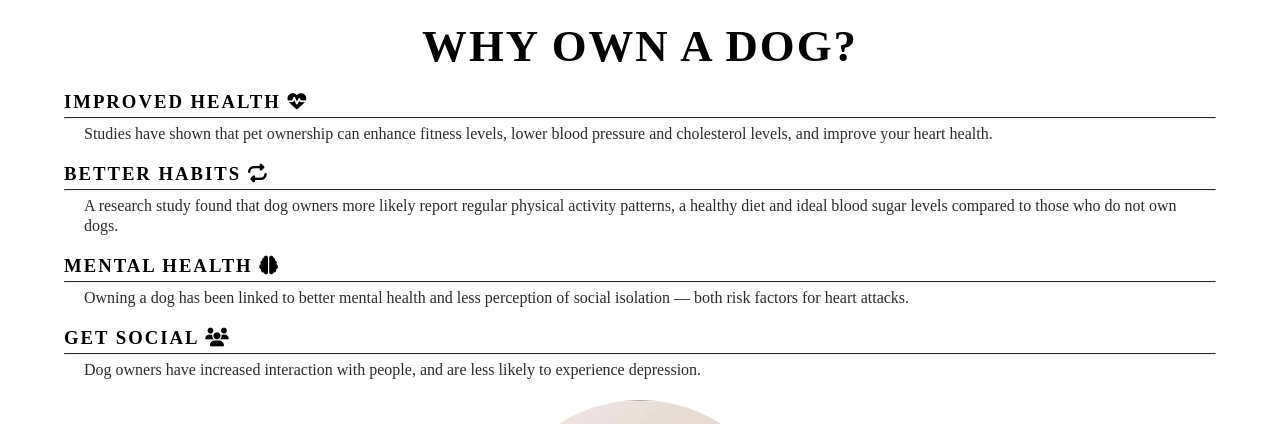
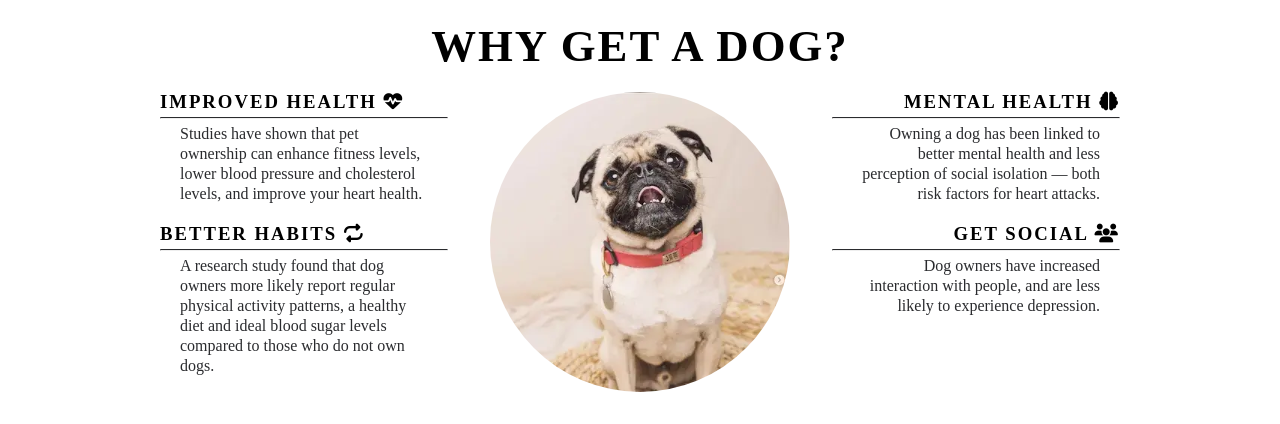
Before and after one commit to JarlathMacS/portfolio-project-1, a plain HTML site: page index.html in a window 1280 px wide. Shown: the part 700-1124 px from the top of the page. Drawn offline with Linux system fonts and the light colour scheme; a web font is replaced by a local one.

Commit message:
Make reasons to own section responsive

```diff
--- a/assets/css/style.css
+++ b/assets/css/style.css
@@ -296,6 +296,24 @@ main {
         width: 300px;
         right: 50px;
     }
+
+    /* Reasons section */
+    #benefits-physical,
+    #benefits-mental {
+        display: flex;
+        flex-direction: column;
+        width: 100%;
+    }
+
+    #benefits-physical > div,
+    #benefits-mental > div {
+        width: 75%;
+    }
+
+    #benefits-mental > div {
+        text-align: end;
+        align-self: flex-end;
+    }
 }
 
 /* Media query for small laptops and larger screen sizes (992px and larger) */
@@ -306,3 +324,33 @@ main {
     }
 
 }
+
+/* Media query: large laptops and larger (1200px and up) */
+@media screen and (min-width: 1200px) {
+
+    /* Reasons section */
+    #benefits {
+        display: flex;
+        flex-direction: row;
+    }
+
+    #benefits > div {
+        flex: 1;
+    }
+
+    #benefits-physical > div {
+        align-self: flex-end;
+    }
+
+    #benefits-mental > div {
+        align-self: flex-start;
+    }
+
+    #benefits-image {
+        order: 0;
+    }
+
+    #benefits-mental {
+        order: 1;
+    }
+}
--- a/index.html
+++ b/index.html
@@ -48,7 +48,7 @@
         </section>
                 <!-- Reasons to own section -->
                 <section id="reasons">
-                    <h2>Why own a dog?</h2>
+                    <h2>Why get a dog?</h2>
                     <!-- Benefits div -->
                      <div id="benefits">
                         <div id="benefits-physical">
```
